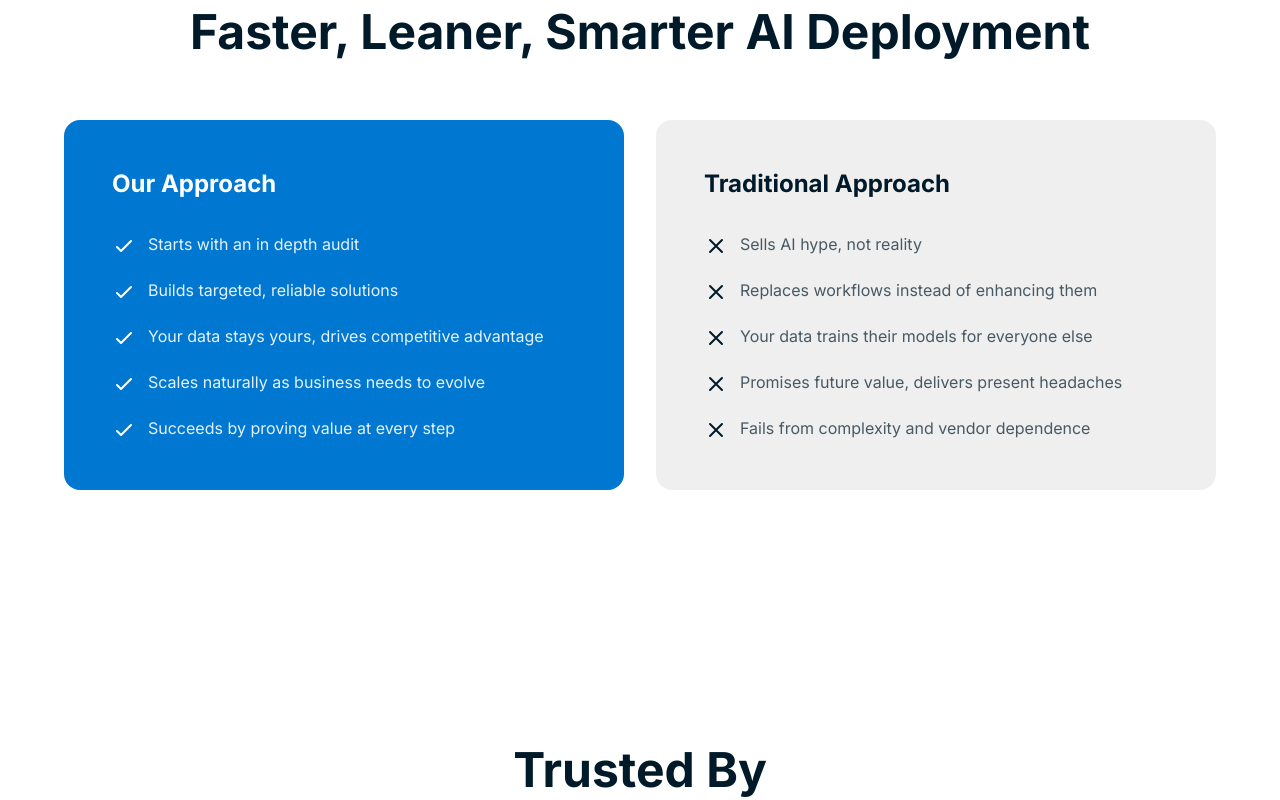
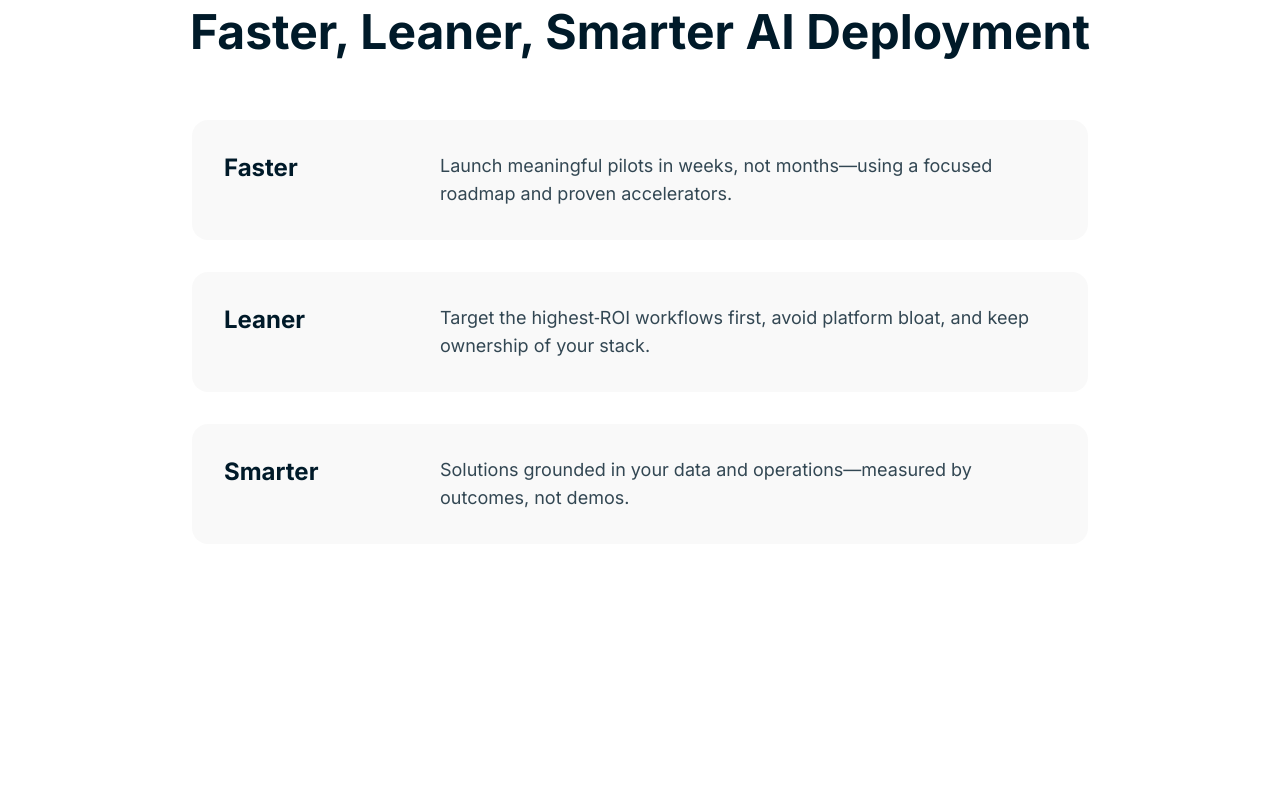
Before and after one commit to rhaann/website, a React (Create React App) app: page / in a window 1280 px wide. Shown: the part 920-1720 px from the top of the page. Built offline with nearby package versions, Linux system fonts and the light colour scheme.

Commit message:
background video added

```diff
--- a/src/components/Footer.tsx
+++ b/src/components/Footer.tsx
@@ -59,12 +59,12 @@ const Footer: React.FC = () => {
               <ul className="space-y-3">
                 <li>
                   <a href="#services" className="text-pure-white/70 hover:text-pure-white transition-colors duration-200">
-                    Audit
+                    AI Blueprint
                   </a>
                 </li>
                 <li>
                   <a href="#services" className="text-pure-white/70 hover:text-pure-white transition-colors duration-200">
-                    Advisor
+                    AI Advisor
                   </a>
                 </li>
                 <li>
--- a/src/components/Navbar.tsx
+++ b/src/components/Navbar.tsx
@@ -1,4 +1,5 @@
 import React, { useState } from 'react';
+import { motion } from 'framer-motion';
 
 interface NavbarProps {
   isScrolled: boolean;
@@ -36,10 +37,13 @@ const Navbar: React.FC<NavbarProps> = ({ isScrolled }) => {
         <div className="flex items-center justify-between h-16 sm:h-20">
           {/* Logo */}
           <div className="flex items-center space-x-3">
-            <img
+            <motion.img
               src="/logo_dark.svg"
               alt="Actual Insight Logo"
               className="w-8 h-8"
+              initial={{ scale: 1 }}
+              animate={{ scale: [1, 1.12, 1] }}
+              transition={{ duration: 0.4, ease: ['easeOut', 'easeIn'], repeat: Infinity, repeatDelay: 4.6 }}
             />
             <h1 className="logo-text">actual insight</h1>
           </div>
--- a/src/components/OurApproach.tsx
+++ b/src/components/OurApproach.tsx
@@ -1,6 +1,19 @@
 import React from 'react';
+import { motion } from 'framer-motion';
 
 const OurApproach: React.FC = () => {
+  const containerVariants = {
+    hidden: {},
+    visible: {
+      transition: { staggerChildren: 0.6, delayChildren: 0.15 }
+    }
+  };
+
+  const itemVariants = {
+    hidden: { opacity: 0, y: 16 },
+    visible: { opacity: 1, y: 0, transition: { duration: 0.9 } }
+  };
+
   return (
     <section id="ourApproach" className="section-padding bg-pure-white">
       <div className="container-custom">
@@ -12,82 +25,48 @@ const OurApproach: React.FC = () => {
             </h2>
           </div>
 
-          {/* Comparison Grid */}
-          <div className="grid lg:grid-cols-2 gap-8">
-            {/* Our Approach */}
-            <div className="bg-dark-sky-blue rounded-2xl p-10 lg:p-12 text-pure-white">
-              <h3 className="text-2xl font-bold mb-8">Our Approach</h3>
-              <ul className="space-y-5">
-                <li className="flex items-start space-x-3">
-                  <svg className="w-6 h-6 text-pure-white mt-0.5 flex-shrink-0" fill="none" stroke="currentColor" viewBox="0 0 24 24">
-                    <path strokeLinecap="round" strokeLinejoin="round" strokeWidth={2} d="M5 13l4 4L19 7" />
-                  </svg>
-                  <span className="text-pure-white/90">Starts with an in depth audit</span>
-                </li>
-                <li className="flex items-start space-x-3">
-                  <svg className="w-6 h-6 text-pure-white mt-0.5 flex-shrink-0" fill="none" stroke="currentColor" viewBox="0 0 24 24">
-                    <path strokeLinecap="round" strokeLinejoin="round" strokeWidth={2} d="M5 13l4 4L19 7" />
-                  </svg>
-                  <span className="text-pure-white/90">Builds targeted, reliable solutions</span>
-                </li>
-                <li className="flex items-start space-x-3">
-                  <svg className="w-6 h-6 text-pure-white mt-0.5 flex-shrink-0" fill="none" stroke="currentColor" viewBox="0 0 24 24">
-                    <path strokeLinecap="round" strokeLinejoin="round" strokeWidth={2} d="M5 13l4 4L19 7" />
-                  </svg>
-                  <span className="text-pure-white/90">Your data stays yours, drives competitive advantage</span>
-                </li>
-                <li className="flex items-start space-x-3">
-                  <svg className="w-6 h-6 text-pure-white mt-0.5 flex-shrink-0" fill="none" stroke="currentColor" viewBox="0 0 24 24">
-                    <path strokeLinecap="round" strokeLinejoin="round" strokeWidth={2} d="M5 13l4 4L19 7" />
-                  </svg>
-                  <span className="text-pure-white/90">Scales naturally as business needs to evolve</span>
-                </li>
-                <li className="flex items-start space-x-3">
-                  <svg className="w-6 h-6 text-pure-white mt-0.5 flex-shrink-0" fill="none" stroke="currentColor" viewBox="0 0 24 24">
-                    <path strokeLinecap="round" strokeLinejoin="round" strokeWidth={2} d="M5 13l4 4L19 7" />
-                  </svg>
-                  <span className="text-pure-white/90">Succeeds by proving value at every step</span>
-                </li>
-              </ul>
+          {/*
+            Previous layout: Comparison Grid (Our Approach vs Traditional Approach)
+            Keeping this block for reference while experimenting with the new 3-row layout.
+            <div className="grid lg:grid-cols-2 gap-8"> ... </div>
+          */}
+
+          {/* New 3-row layout: Faster, Leaner, Smarter */}
+          <motion.div
+            variants={containerVariants}
+            initial="hidden"
+            whileInView="visible"
+            viewport={{ once: true, amount: 0.9 }}
+            className="max-w-4xl mx-auto space-y-8"
+          >
+            {/* Faster */}
+            <motion.div variants={itemVariants} className="flex flex-col md:flex-row md:items-start md:gap-6 bg-grey-lighter/40 rounded-2xl p-8">
+              <div className="md:w-48 shrink-0 mb-2 md:mb-0">
+                <h3 className="text-2xl font-bold text-navy-black">Faster</h3>
             </div>
-
-            {/* Traditional Approach */}
-            <div className="bg-grey-lighter rounded-2xl p-10 lg:p-12">
-              <h3 className="text-2xl font-bold mb-8 text-navy-black">Traditional Approach</h3>
-              <ul className="space-y-5">
-                <li className="flex items-start space-x-3">
-                  <svg className="w-6 h-6 text-navy-black mt-0.5 flex-shrink-0" fill="none" stroke="currentColor" viewBox="0 0 24 24">
-                    <path strokeLinecap="round" strokeLinejoin="round" strokeWidth={2} d="M6 18L18 6M6 6l12 12" />
-                  </svg>
-                  <span className="text-navy-black/70">Sells AI hype, not reality</span>
-                </li>
-                <li className="flex items-start space-x-3">
-                  <svg className="w-6 h-6 text-navy-black mt-0.5 flex-shrink-0" fill="none" stroke="currentColor" viewBox="0 0 24 24">
-                    <path strokeLinecap="round" strokeLinejoin="round" strokeWidth={2} d="M6 18L18 6M6 6l12 12" />
-                  </svg>
-                  <span className="text-navy-black/70">Replaces workflows instead of enhancing them</span>
-                </li>
-                <li className="flex items-start space-x-3">
-                  <svg className="w-6 h-6 text-navy-black mt-0.5 flex-shrink-0" fill="none" stroke="currentColor" viewBox="0 0 24 24">
-                    <path strokeLinecap="round" strokeLinejoin="round" strokeWidth={2} d="M6 18L18 6M6 6l12 12" />
-                  </svg>
-                  <span className="text-navy-black/70">Your data trains their models for everyone else</span>
-                </li>
-                <li className="flex items-start space-x-3">
-                  <svg className="w-6 h-6 text-navy-black mt-0.5 flex-shrink-0" fill="none" stroke="currentColor" viewBox="0 0 24 24">
-                    <path strokeLinecap="round" strokeLinejoin="round" strokeWidth={2} d="M6 18L18 6M6 6l12 12" />
-                  </svg>
-                  <span className="text-navy-black/70">Promises future value, delivers present headaches</span>
-                </li>
-                <li className="flex items-start space-x-3">
-                  <svg className="w-6 h-6 text-navy-black mt-0.5 flex-shrink-0" fill="none" stroke="currentColor" viewBox="0 0 24 24">
-                    <path strokeLinecap="round" strokeLinejoin="round" strokeWidth={2} d="M6 18L18 6M6 6l12 12" />
-                  </svg>
-                  <span className="text-navy-black/70">Fails from complexity and vendor dependence</span>
-                </li>
-              </ul>
+              <p className="text-lg text-navy-black/80">
+                Launch meaningful pilots in weeks, not months—using a focused roadmap and proven accelerators.
+              </p>
+            </motion.div>
+            {/* Leaner */}
+            <motion.div variants={itemVariants} className="flex flex-col md:flex-row md:items-start md:gap-6 bg-grey-lighter/40 rounded-2xl p-8">
+              <div className="md:w-48 shrink-0 mb-2 md:mb-0">
+                <h3 className="text-2xl font-bold text-navy-black">Leaner</h3>
             </div>
+              <p className="text-lg text-navy-black/80">
+                Target the highest‑ROI workflows first, avoid platform bloat, and keep ownership of your stack.
+              </p>
+            </motion.div>
+            {/* Smarter */}
+            <motion.div variants={itemVariants} className="flex flex-col md:flex-row md:items-start md:gap-6 bg-grey-lighter/40 rounded-2xl p-8">
+              <div className="md:w-48 shrink-0 mb-2 md:mb-0">
+                <h3 className="text-2xl font-bold text-navy-black">Smarter</h3>
           </div>
+              <p className="text-lg text-navy-black/80">
+                Solutions grounded in your data and operations—measured by outcomes, not demos.
+              </p>
+            </motion.div>
+          </motion.div>
         </div>
       </div>
     </section>
--- a/src/components/Services.tsx
+++ b/src/components/Services.tsx
@@ -3,7 +3,7 @@ import React from 'react';
 const Services: React.FC = () => {
   const services = [
     {
-      title: 'Audit',
+      title: 'AI Blueprint',
       description: 'A systematic evaluation that cuts through hype to identify exactly where and how AI can deliver competitive advantage for your organization.',
       icon: (
         <svg className="w-8 h-8" fill="none" stroke="currentColor" viewBox="0 0 24 24">
@@ -13,7 +13,7 @@ const Services: React.FC = () => {
       features: [ 'Opportunity Mapping','ROI Analysis', 'Readiness Assessment',  'Practical Roadmap']
     },
     {
-      title: 'Advisor',
+      title: 'AI Advisor',
       description: 'Ongoing strategic guidance that embeds AI best practices into your team and tools, ensuring every initiative drives measurable business impact.',
       icon: (
         <svg className="w-8 h-8" fill="none" stroke="currentColor" viewBox="0 0 24 24">
```
Also changed, not shown: src/components/Hero.tsx (+22 -6 lines), 1 other file (tests, documents, lock files or other folders).
